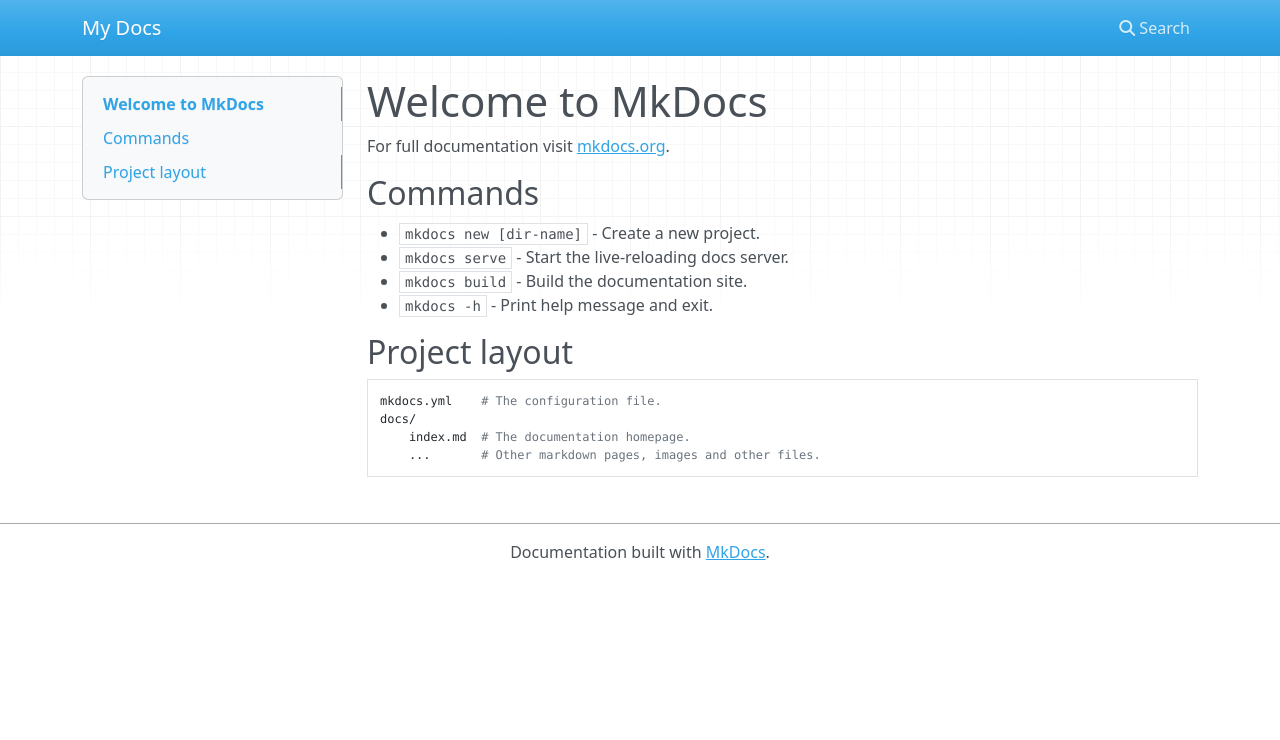
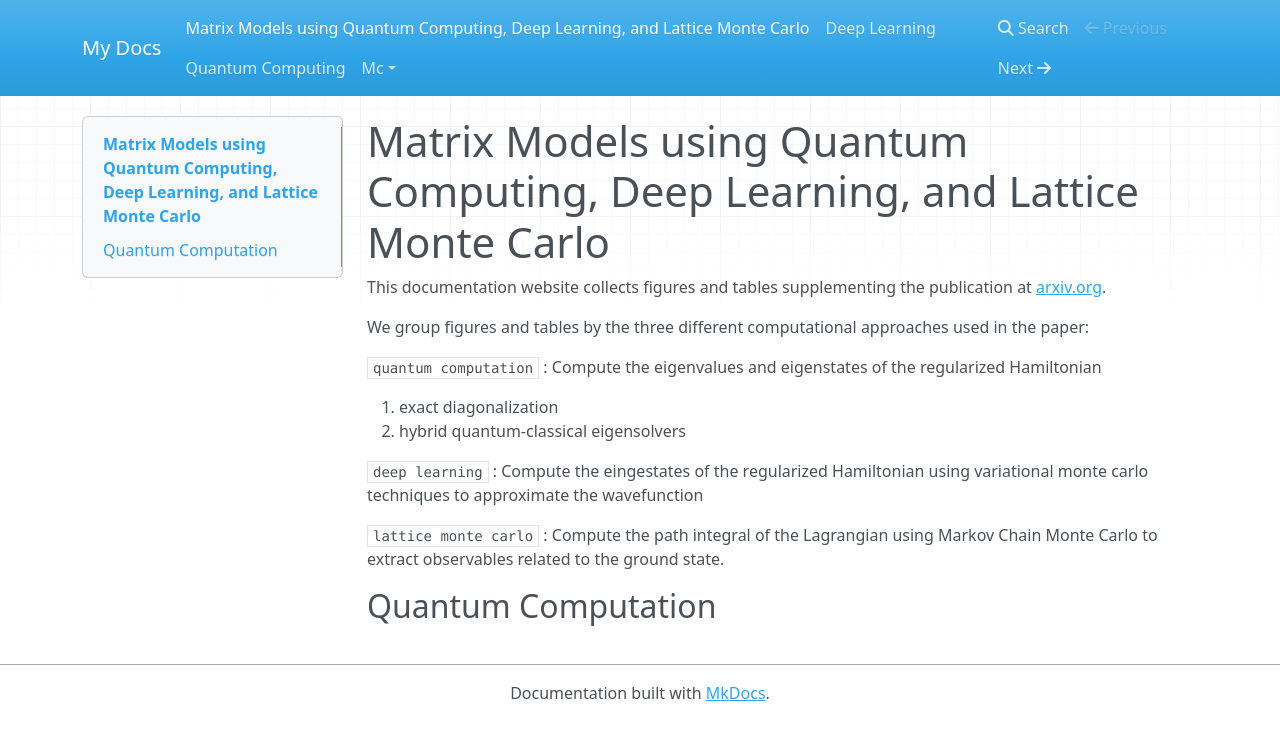
Before and after one commit to erinaldi/mm-qc-dl-supplemental, an MkDocs documentation site: the page built from docs/index.md, in a window 1280 px wide. Shown: the top 740 px of the page. Built offline with MkDocs 1.6.1, drawn with Linux system fonts in a browser that asks for light colours; nearby versions of some CDN libraries.

Commit message:
[docs] new folder structure

```diff
--- /dev/null
+++ b/docs/dl.md
@@ -0,0 +1,9 @@
+# Deep Learning
+
+## Sofware
+
+Variational quantum monte carlo
+
+## Results
+
+Under construction
--- a/docs/index.md
+++ b/docs/index.md
@@ -1,17 +1,21 @@
-# Welcome to MkDocs
+# Matrix Models using Quantum Computing, Deep Learning, and Lattice Monte Carlo
 
-For full documentation visit [mkdocs.org](https://www.mkdocs.org).
+This documentation website collects figures and tables supplementing the publication
+at [arxiv.org](https://arxiv.org).
 
-## Commands
+We group figures and tables by the three different computational approaches used in the paper:
 
-* `mkdocs new [dir-name]` - Create a new project.
-* `mkdocs serve` - Start the live-reloading docs server.
-* `mkdocs build` - Build the documentation site.
-* `mkdocs -h` - Print help message and exit.
+`quantum computation`
+:   Compute the eigenvalues and eigenstates of the regularized Hamiltonian
 
-## Project layout
+  1. exact diagonalization
+  2. hybrid quantum-classical eigensolvers
 
-    mkdocs.yml    # The configuration file.
-    docs/
-        index.md  # The documentation homepage.
-        ...       # Other markdown pages, images and other files.
+
+`deep learning`
+:   Compute the eingestates of the regularized Hamiltonian using variational monte carlo techniques to approximate the wavefunction
+
+`lattice monte carlo`
+:   Compute the path integral of the Lagrangian using Markov Chain Monte Carlo to extract observables related to the ground state.
+
+## Quantum Computation
--- /dev/null
+++ b/docs/mc/mc.md
@@ -0,0 +1,3 @@
+# Lattice Monte Carlo
+
+Markov Chain Monte Carlo integration of the lattice path integral
```
Also changed, not shown: docs/mc/figures.md (added, +3 -0 lines), docs/mc/tables.md (added, +1 -0 lines), docs/qc.md (added, +15 -0 lines).
